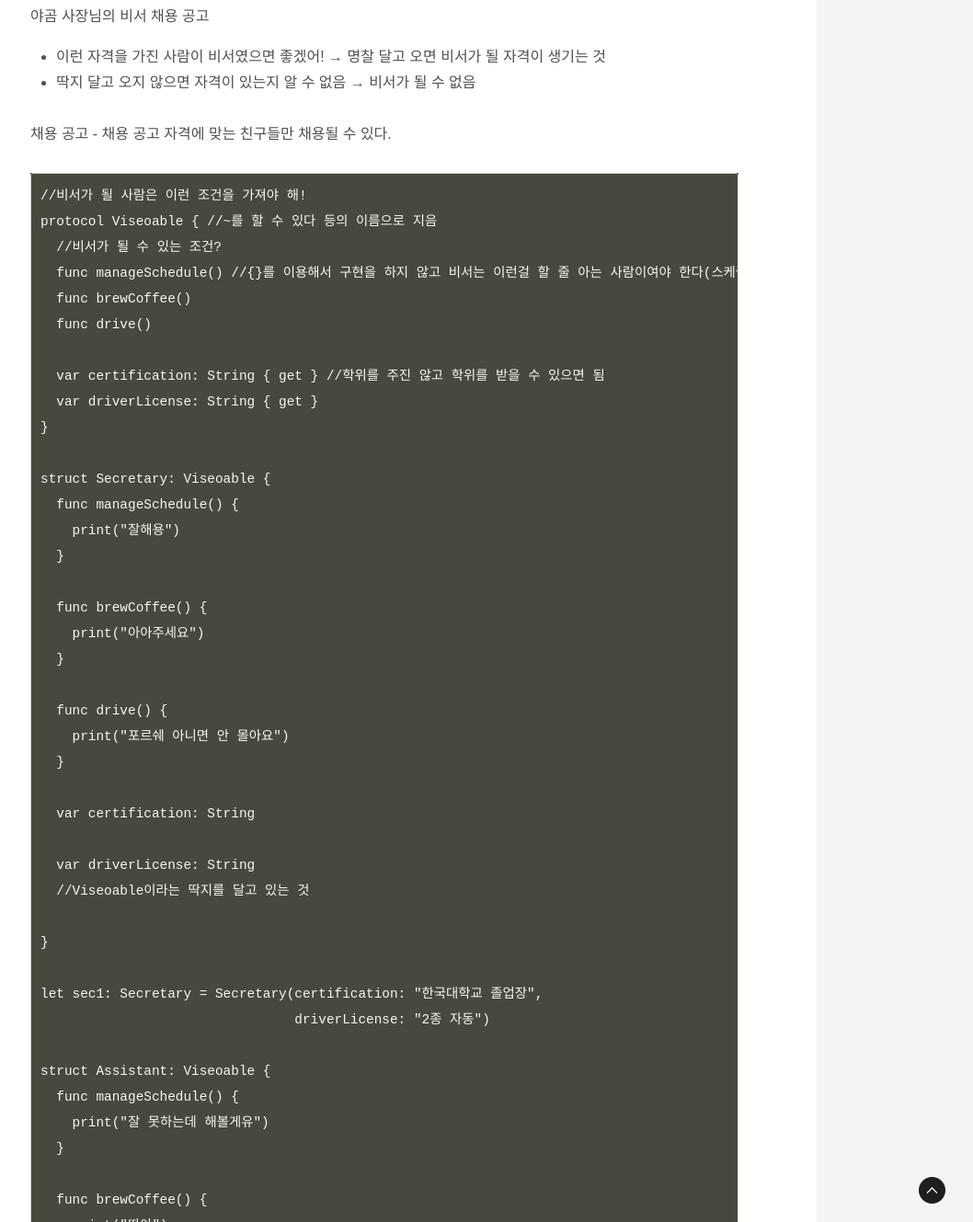
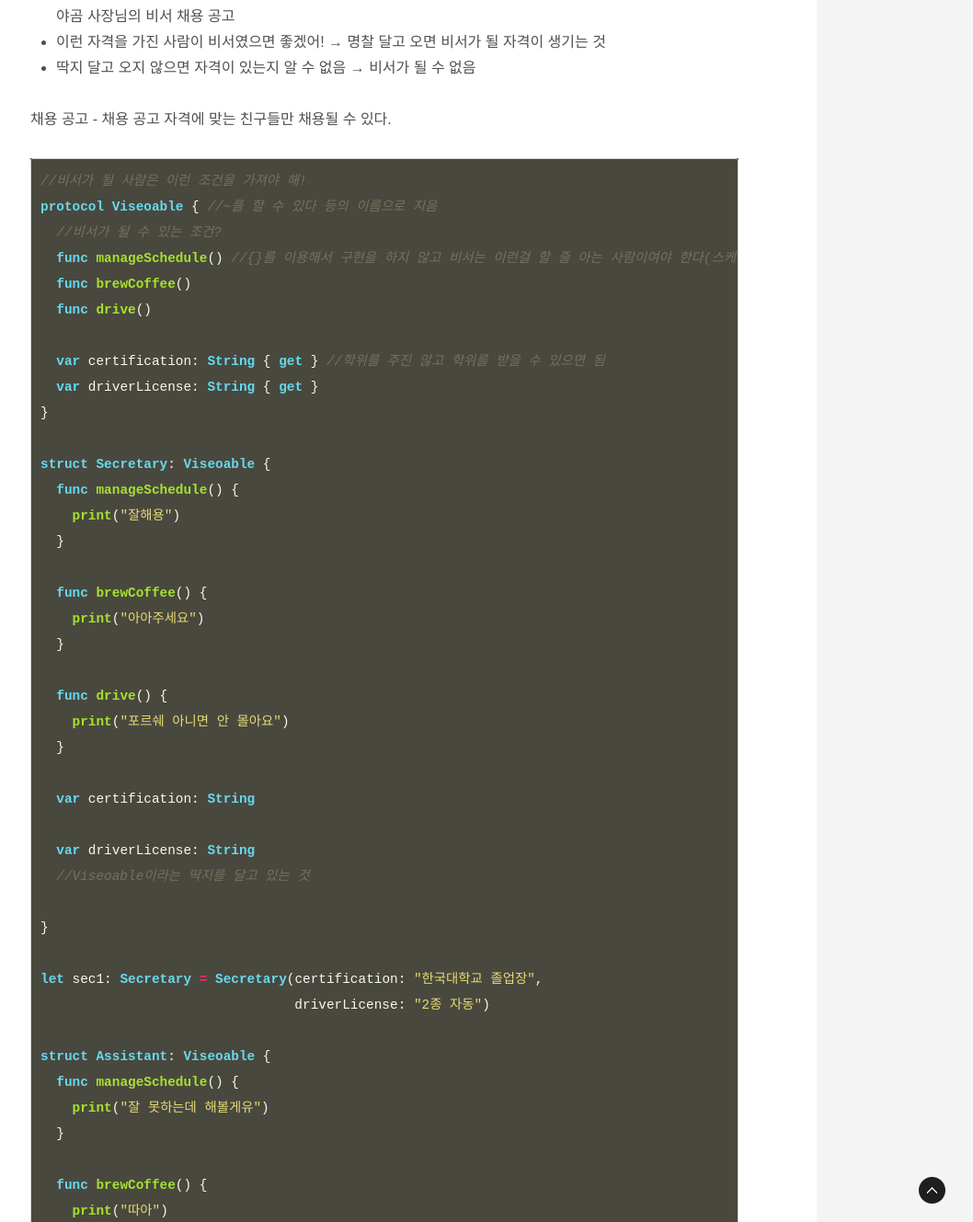
Before and after one commit to cmindy/cmindy.github.io, a Jekyll site: the page built from _posts/2019-04-11-Protocol.md, in a window 1280 px wide and 1400 px high, scrolled down 888 px, cut to the strip 71-1400 px from the top of the window. Shown: the whole strip at 92% size, without its empty margins (222-1280 px from the left). Built offline with Jekyll 4.4.1, drawn with Linux system fonts in a browser that asks for light colours; some web fonts are replaced; comment, search, counter and statistics services are not loaded; part of the change alters nothing that is shown; some of the changed text lies outside the part shown.

Commit message:
post Protocol

````diff
--- a/_posts/2019-04-11-Protocol.md
+++ b/_posts/2019-04-11-Protocol.md
@@ -10,9 +10,9 @@ tags: [swift]
 
 - 프로토콜은 일종의 **'명찰'**이다.
 
-  ![Untitled-2b046162-f6f2-4731-9dcc-09c161aa68bd](_posts/_assets/Untitled-2b046162-f6f2-4731-9dcc-09c161aa68bd-5089322.png)
+  ![Untitled-2b046162-f6f2-4731-9dcc-09c161aa68bd](../files/2019-04-11-Protocol.assets/Untitled-2b046162-f6f2-4731-9dcc-09c161aa68bd.png)
 
-야곰 사장님의 비서 채용 공고
+  야곰 사장님의 비서 채용 공고
 
 - 이런 자격을 가진 사람이 비서였으면 좋겠어!
   → 명찰 달고 오면 비서가 될 자격이 생기는 것
@@ -20,7 +20,7 @@ tags: [swift]
 
 채용 공고 - 채용 공고 자격에 맞는 친구들만 채용될 수 있다.
 
-```
+```swift
 //비서가 될 사람은 이런 조건을 가져야 해!
 protocol Viseoable { //~를 할 수 있다 등의 이름으로 지음
   //비서가 될 수 있는 조건?
````
Also changed, not shown: files/2019-04-11-Protocol.assets/Untitled-2b046162-f6f2-4731-9dcc-09c161aa68bd.png (added).
